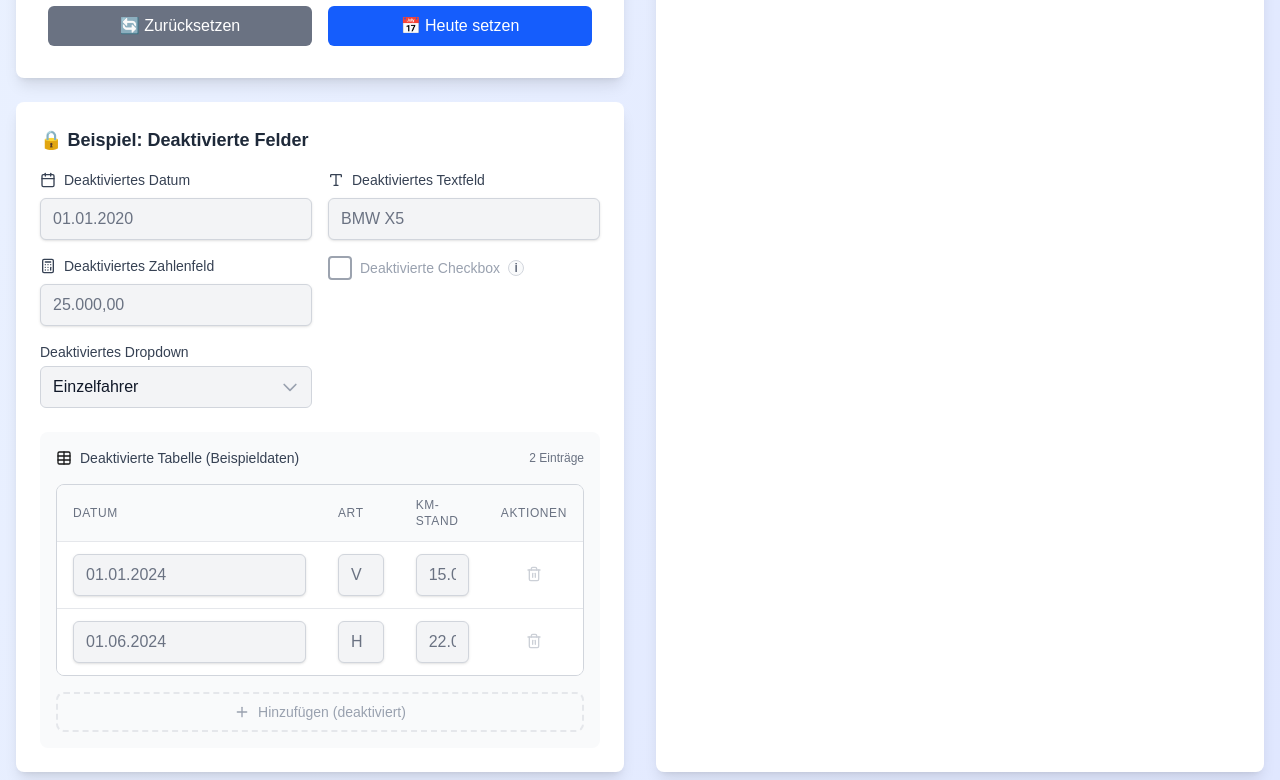
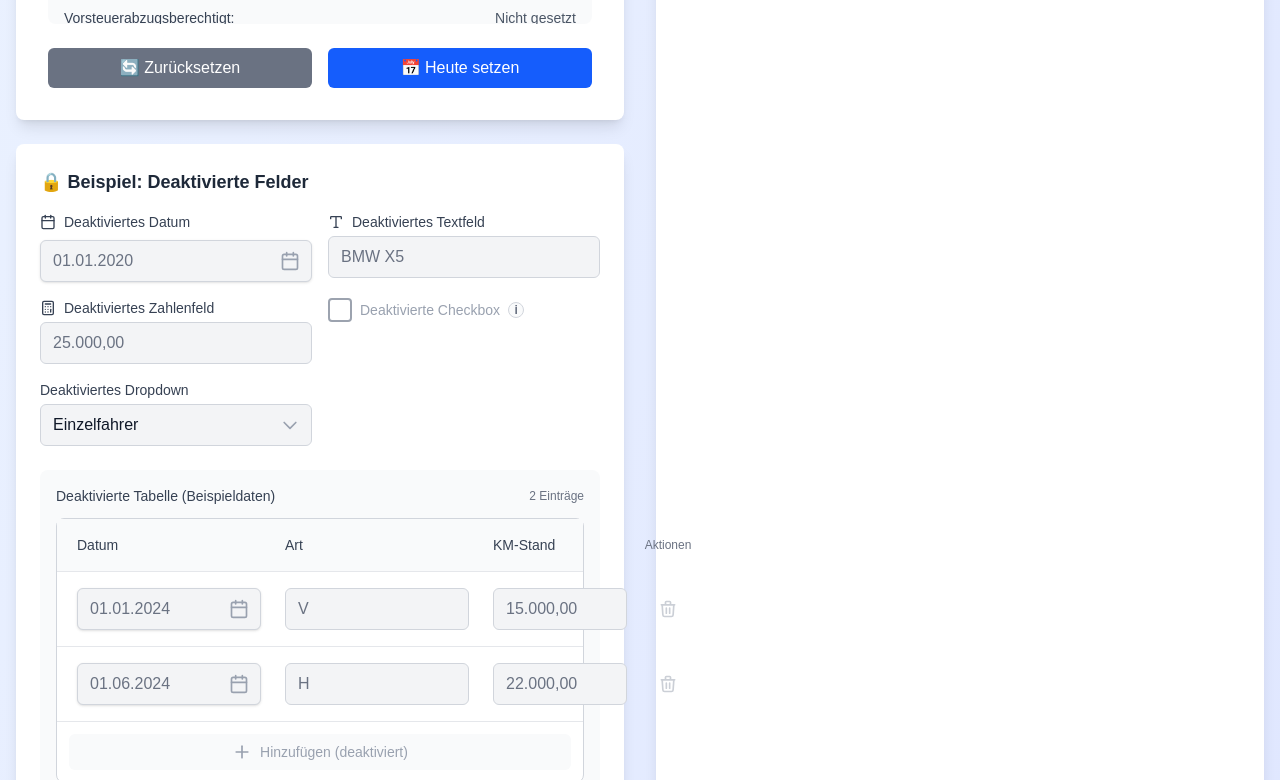
Before and after one commit to dsevenx/motor-date-app, a Next.js app: page / in a window 1280 px wide. Shown: the part 2020-2800 px from the top of the page. Built offline with nearby package versions, Linux system fonts and the light colour scheme.

Commit message:
erstmal Optik soweit

```diff
--- a/src/components/MotorDate.tsx
+++ b/src/components/MotorDate.tsx
@@ -2,20 +2,35 @@
 
 import { MotorDateProps } from "@/constants";
 import { Calendar } from 'lucide-react';
-import React, { useState } from "react";
+import React, { useState, useRef, useEffect } from "react";
 
 export const MotorDate: React.FC<MotorDateProps> = ({ value, onChange, label, disabled = false, hideLabel = false }) => {
+  // State für Calendar Picker
+  const [isOpen, setIsOpen] = useState<boolean>(false);
+  const [currentDate, setCurrentDate] = useState<Date>(new Date());
+
+  // State für manuelle Eingabe (bestehende Logik)
   const [inputValue, setInputValue] = useState('');
+
+  const dropdownRef = useRef<HTMLDivElement>(null);
   const inputRef = React.useRef<HTMLInputElement>(null);
 
-  // Convert ISO date (YYYY-MM-DD) to German format (DD.MM.YYYY)
+  // Deutsche Monatsnamen
+  const monthsLong: string[] = [
+    'Januar', 'Februar', 'März', 'April', 'Mai', 'Juni',
+    'Juli', 'August', 'September', 'Oktober', 'November', 'Dezember'
+  ];
+
+  const weekDays: string[] = ['So', 'Mo', 'Di', 'Mi', 'Do', 'Fr', 'Sa'];
+
+  // Convert ISO date (YYYY-MM-DD) to German format (DD.MM.YYYY) - bestehende Funktion
   const formatToGerman = (isoDate: string): string => {
-    if (!isoDate) return '';
+    if (!isoDate || isoDate === '0001-01-01') return '';
     const [year, month, day] = isoDate.split('-');
     return `${day}.${month}.${year}`;
   };
 
-  // Convert German format to ISO date
+  // Convert German format to ISO date - bestehende Funktion
   const parseGermanDate = (germanDate: string): string => {
     const numbers = germanDate.replace(/\D/g, '');
     if (numbers.length !== 8) return '';
@@ -36,14 +51,87 @@ export const MotorDate: React.FC<MotorDateProps> = ({ value, onChange, label, di
     return `${year}-${month.padStart(2, '0')}-${day.padStart(2, '0')}`;
   };
 
+  // Neue Funktionen für Calendar Picker
+  const formatToISO = (date: Date): string => {
+    const year = date.getFullYear();
+    const month = (date.getMonth() + 1).toString().padStart(2, '0');
+    const day = date.getDate().toString().padStart(2, '0');
+    return `${year}-${month}-${day}`;
+  };
+
+  const parseISODate = (dateString: string): Date | null => {
+    if (!dateString || dateString === '0001-01-01') return null;
+    const parts = dateString.split('-');
+    if (parts.length === 3) {
+      const year = parseInt(parts[0], 10);
+      const month = parseInt(parts[1], 10) - 1;
+      const day = parseInt(parts[2], 10);
+      return new Date(year, month, day);
+    }
+    return null;
+  };
+
+  const generateCalendarDays = (): Date[] => {
+    const year = currentDate.getFullYear();
+    const month = currentDate.getMonth();
+
+    const firstDay = new Date(year, month, 1);
+    const startDate = new Date(firstDay);
+    startDate.setDate(startDate.getDate() - firstDay.getDay());
+
+    const days: Date[] = [];
+    const currentDateObj = new Date(startDate);
+
+    for (let i = 0; i < 42; i++) {
+      days.push(new Date(currentDateObj));
+      currentDateObj.setDate(currentDateObj.getDate() + 1);
+    }
+
+    return days;
+  };
+
+  const isCurrentMonth = (date: Date): boolean => {
+    return date.getMonth() === currentDate.getMonth();
+  };
+
+  const isSelected = (date: Date): boolean => {
+    if (!value || value === '0001-01-01') return false;
+    const selectedDate = parseISODate(value);
+    return selectedDate !== null &&
+           selectedDate.getDate() === date.getDate() &&
+           selectedDate.getMonth() === date.getMonth() &&
+           selectedDate.getFullYear() === date.getFullYear();
+  };
+
+  const handleDateSelect = (date: Date): void => {
+    const isoDate = formatToISO(date);
+    onChange(isoDate);
+    setIsOpen(false);
+  };
+
+  const handleMonthChange = (direction: number): void => {
+    const newDate = new Date(currentDate);
+    newDate.setMonth(newDate.getMonth() + direction);
+    setCurrentDate(newDate);
+  };
+
   // Initialize input value
   React.useEffect(() => {
-    if (value) {
-      setInputValue(formatToGerman(value));
+    if (value && value !== '0001-01-01') {
+      const formatted = formatToGerman(value);
+      setInputValue(formatted);
+
+      // Set currentDate for calendar
+      const parsedDate = parseISODate(value);
+      if (parsedDate) {
+        setCurrentDate(parsedDate);
+      }
+    } else {
+      setInputValue('');
     }
   }, [value]);
 
-  // Handle input changes (required for controlled component)
+  // Handle input changes (required for controlled component) - bestehende Funktion
   const handleInputChange = () => {
     // Do nothing if disabled - React still needs this handler for controlled inputs
     if (disabled) return;
@@ -52,6 +140,7 @@ export const MotorDate: React.FC<MotorDateProps> = ({ value, onChange, label, di
     // This handler is mainly to satisfy React's controlled component requirements
   };
 
+  // Bestehende manuelle Eingabe-Logik
   const handleKeyDown = (e: React.KeyboardEvent<HTMLInputElement>) => {
     // Skip event handling if disabled
     if (disabled) return;
@@ -150,6 +239,20 @@ export const MotorDate: React.FC<MotorDateProps> = ({ value, onChange, label, di
     }
   };
 
+  // Schließt Dropdown bei Klick außerhalb
+  useEffect(() => {
+    const handleClickOutside = (event: MouseEvent): void => {
+      if (dropdownRef.current && !dropdownRef.current.contains(event.target as Node)) {
+        setIsOpen(false);
+      }
+    };
+
+    document.addEventListener('mousedown', handleClickOutside);
+    return () => document.removeEventListener('mousedown', handleClickOutside);
+  }, []);
+
+  const calendarDays: Date[] = generateCalendarDays();
+
   return (
     <div className="flex flex-col space-y-2">
       {!hideLabel && (
@@ -158,19 +261,24 @@ export const MotorDate: React.FC<MotorDateProps> = ({ value, onChange, label, di
           {label}
         </label>
       )}
+
+      <div className="relative w-full" ref={dropdownRef}>
+        {/* Input Field */}
+        <div className="relative">
           <input
             ref={inputRef}
             type="text"
             value={inputValue}
-        onChange={handleInputChange} // ← Hinzugefügt: React benötigt dies für controlled components
+            onChange={handleInputChange}
             onKeyDown={handleKeyDown}
             onPaste={handlePaste}
             placeholder="DD.MM.YYYY"
             disabled={disabled}
             readOnly={disabled}
             className={`
-          px-3 py-2 border border-gray-300 rounded-md shadow-sm
+              w-full px-3 py-2 border border-gray-300 rounded-md shadow-sm
               focus:outline-none focus:ring-2 focus:ring-blue-500 focus:border-blue-500
+              pr-10
               ${disabled
                 ? 'bg-gray-100 cursor-not-allowed text-gray-500'
                 : 'bg-white hover:border-gray-400'
@@ -178,6 +286,93 @@ export const MotorDate: React.FC<MotorDateProps> = ({ value, onChange, label, di
               transition-colors duration-200
             `}
           />
+
+          {/* Calendar Icon */}
+          <button
+            type="button"
+            onClick={() => !disabled && setIsOpen(!isOpen)}
+            disabled={disabled}
+            className="absolute right-2 top-1/2 transform -translate-y-1/2 p-1 hover:bg-gray-100 rounded disabled:cursor-not-allowed"
+          >
+            <Calendar className="w-5 h-5 text-gray-400" />
+          </button>
+        </div>
+
+        {/* Calendar Dropdown */}
+        {isOpen && !disabled && (
+          <div className="absolute z-50 mt-1 w-80 bg-white border border-gray-200 rounded-lg shadow-lg">
+            {/* Header */}
+            <div className="flex items-center justify-between p-4 border-b border-gray-200">
+              <button
+                onClick={() => handleMonthChange(-1)}
+                className="p-1 hover:bg-gray-100 rounded"
+                type="button"
+              >
+                <svg className="w-5 h-5" fill="none" stroke="currentColor" viewBox="0 0 24 24">
+                  <path strokeLinecap="round" strokeLinejoin="round" strokeWidth={2} d="M15 19l-7-7 7-7" />
+                </svg>
+              </button>
+
+              <div className="text-center">
+                <div className="font-medium text-lg">
+                  {monthsLong[currentDate.getMonth()]} {currentDate.getFullYear()}
+                </div>
+                <div className="text-sm text-blue-600 font-medium">
+                  Monat und Jahr wählen
+                </div>
+              </div>
+
+              <button
+                onClick={() => handleMonthChange(1)}
+                className="p-1 hover:bg-gray-100 rounded"
+                type="button"
+              >
+                <svg className="w-5 h-5" fill="none" stroke="currentColor" viewBox="0 0 24 24">
+                  <path strokeLinecap="round" strokeLinejoin="round" strokeWidth={2} d="M9 5l7 7-7 7" />
+                </svg>
+              </button>
+
+              <button
+                onClick={() => setIsOpen(false)}
+                className="p-1 hover:bg-gray-100 rounded ml-2"
+                type="button"
+              >
+                <svg className="w-5 h-5" fill="none" stroke="currentColor" viewBox="0 0 24 24">
+                  <path strokeLinecap="round" strokeLinejoin="round" strokeWidth={2} d="M6 18L18 6M6 6l12 12" />
+                </svg>
+              </button>
+            </div>
+
+            {/* Weekday Headers */}
+            <div className="grid grid-cols-7 border-b border-gray-200">
+              {weekDays.map((day) => (
+                <div key={day} className="p-2 text-center text-sm font-medium text-gray-500">
+                  {day}
+                </div>
+              ))}
+            </div>
+
+            {/* Calendar Days */}
+            <div className="grid grid-cols-7">
+              {calendarDays.map((date, index) => (
+                <button
+                  key={index}
+                  onClick={() => handleDateSelect(date)}
+                  type="button"
+                  className={`
+                    p-2 text-sm hover:bg-gray-100 transition-colors
+                    ${!isCurrentMonth(date) ? 'text-gray-300' : 'text-gray-900'}
+                    ${isSelected(date) ? 'bg-blue-600 text-white hover:bg-blue-700' : ''}
+                    ${isSelected(date) ? 'rounded-full' : ''}
+                  `}
+                >
+                  {date.getDate()}
+                </button>
+              ))}
+            </div>
+          </div>
+        )}
+      </div>
     </div>
   );
 };
--- a/src/components/MotorEditNumber.tsx
+++ b/src/components/MotorEditNumber.tsx
@@ -203,13 +203,16 @@ export const MotorEditNumber: React.FC<MotorEditNumberProps> = ({
   };
 
   return (
-    <div className="flex flex-col space-y-2">
-      {!hideLabel && (
-        <label className="text-sm font-medium text-gray-700 flex items-center gap-2">
+    <div className="relative w-full">
+      {/* Label - nur anzeigen wenn vorhanden und nicht versteckt */}
+      {label && !hideLabel && (
+        <label className="block text-sm font-medium text-gray-700 mb-1 flex items-center gap-2">
           <Icon className="w-4 h-4" />
           {label}
         </label>
       )}
+
+      {/* Input Field */}
       <div className="relative">
         <input
           type="text"
@@ -221,11 +224,12 @@ export const MotorEditNumber: React.FC<MotorEditNumberProps> = ({
           placeholder={getPlaceholderText()}
           disabled={disabled}
           className={`
-            w-full px-3 py-2 border rounded-md shadow-sm
-            focus:outline-none focus:ring-2 focus:ring-blue-500 focus:border-blue-500
+            w-full px-3 py-2 border border-gray-300 rounded-md
+            focus:outline-none focus:ring-2 focus:ring-blue-500 focus:border-transparent
+            disabled:bg-gray-100 disabled:cursor-not-allowed
             ${disabled
-              ? 'bg-gray-100 cursor-not-allowed text-gray-500 border-gray-200'
-              : 'bg-white hover:border-gray-400'
+              ? 'text-gray-500'
+              : 'text-gray-900'
             }
             ${isFocused ? 'border-blue-500' : 'border-gray-300'}
             transition-colors duration-200
@@ -248,8 +252,8 @@ export const MotorEditNumber: React.FC<MotorEditNumberProps> = ({
       </div>
 
       {/* Hilfstext */}
-      {(min !== undefined || max !== undefined) && (
-        <div className="text-xs text-gray-500">
+      {(min !== undefined || max !== undefined) && !hideLabel && (
+        <div className="text-xs text-gray-400 mt-1 text-right">
           {min !== undefined && max !== undefined
             ? `Bereich: ${min} bis ${max}`
             : min !== undefined
--- a/src/components/MotorEditText.tsx
+++ b/src/components/MotorEditText.tsx
@@ -46,9 +46,10 @@ export const MotorEditText: React.FC<MotorEditTextProps> = ({
   };
 
   return (
-    <div className="flex flex-col space-y-2">
-      {!hideLabel && (
-        <label className="text-sm font-medium text-gray-700 flex items-center gap-2">
+    <div className="relative w-full">
+      {/* Label - nur anzeigen wenn vorhanden und nicht versteckt */}
+      {label && !hideLabel && (
+        <label className="block text-sm font-medium text-gray-700 mb-1 flex items-center gap-2">
           <Type className="w-4 h-4" />
           {label}
           {maxLength && (
@@ -58,6 +59,8 @@ export const MotorEditText: React.FC<MotorEditTextProps> = ({
           )}
         </label>
       )}
+
+      {/* Input Field */}
       <div className="relative">
         <input
           type="text"
@@ -69,16 +72,18 @@ export const MotorEditText: React.FC<MotorEditTextProps> = ({
           disabled={disabled}
           maxLength={maxLength}
           className={`
-            w-full px-3 py-2 border rounded-md shadow-sm
-            focus:outline-none focus:ring-2 focus:ring-blue-500 focus:border-blue-500
+            w-full px-3 py-2 border border-gray-300 rounded-md
+            focus:outline-none focus:ring-2 focus:ring-blue-500 focus:border-transparent
+            disabled:bg-gray-100 disabled:cursor-not-allowed
             ${disabled
-              ? 'bg-gray-100 cursor-not-allowed text-gray-500 border-gray-200'
-              : 'bg-white hover:border-gray-400'
+              ? 'text-gray-500'
+              : 'text-gray-900'
             }
             ${isFocused ? 'border-blue-500' : 'border-gray-300'}
             transition-colors duration-200
           `}
         />
+
         {/* Anzeige der aktuellen Länge bei Fokus */}
         {isFocused && maxLength && (
           <div className="absolute right-2 top-1/2 transform -translate-y-1/2">
@@ -90,6 +95,13 @@ export const MotorEditText: React.FC<MotorEditTextProps> = ({
           </div>
         )}
       </div>
+
+      {/* Character count (wenn maxLength gesetzt ist) */}
+      {maxLength && !hideLabel && (
+        <div className="text-xs text-gray-400 mt-1 text-right">
+          {value.length}/{maxLength}
+        </div>
+      )}
     </div>
   );
 };
--- a/src/components/MotorTable.tsx
+++ b/src/components/MotorTable.tsx
@@ -1,13 +1,13 @@
 "use client"
 
 import React, { useState } from 'react';
-import { Plus, Trash2, Table } from 'lucide-react';
+import { Plus } from 'lucide-react';
 import { MotorDate } from './MotorDate';
 import { MotorEditText } from './MotorEditText';
 import { MotorEditNumber } from './MotorEditNumber';
 import { MotorCheckBox } from './MotorCheckBox';
 import { MotorDropDown } from './MotorDropDown';
-import { TableRow, TableColumn, FieldType } from '@/constants/fieldConfig';
+import { TableRow, TableColumn } from '@/constants/fieldConfig';
 
 export interface MotorTableProps {
   value: TableRow[];
@@ -24,7 +24,7 @@ export const MotorTable: React.FC<MotorTableProps> = ({
   onChange,
   label,
   columns,
-  addButtonText = 'Zeile hinzufügen',
+  addButtonText = 'Neue Zeile hinzufügen',
   emptyText = 'Keine Daten vorhanden',
   disabled = false
 }) => {
@@ -175,10 +175,9 @@ export const MotorTable: React.FC<MotorTableProps> = ({
   };
 
   return (
-    <div className="flex flex-col space-y-4">
+    <div className="relative w-full">
       {/* Header */}
-      <div className="flex items-center gap-2">
-        <Table className="w-4 h-4" />
+      <div className="flex items-center gap-2 mb-3">
         <label className="text-sm font-medium text-gray-700">
           {label}
         </label>
@@ -187,64 +186,74 @@ export const MotorTable: React.FC<MotorTableProps> = ({
         </span>
       </div>
 
-      {/* Tabelle */}
-      <div className="border border-gray-300 rounded-lg overflow-hidden">
+      {/* Table Container */}
+      <div className="border border-gray-300 rounded-lg bg-white overflow-visible">
         {value.length === 0 ? (
           // Leere Tabelle
-          <div className="p-8 text-center text-gray-500 bg-gray-50">
-            <Table className="w-8 h-8 mx-auto mb-2 text-gray-400" />
+          <div className="p-8 text-center text-gray-500 bg-gray-50 rounded-lg">
+            <div className="w-8 h-8 mx-auto mb-2 text-gray-400">
+              <svg fill="none" stroke="currentColor" viewBox="0 0 24 24">
+                <path strokeLinecap="round" strokeLinejoin="round" strokeWidth={2} d="M9 17V7m0 10a2 2 0 01-2 2H5a2 2 0 01-2-2V7a2 2 0 012-2h2a2 2 0 012 2m0 10a2 2 0 002 2h2a2 2 0 002-2M9 7a2 2 0 012-2h2a2 2 0 012 2m0 10V7m0 10a2 2 0 002 2h2a2 2 0 002-2V7a2 2 0 00-2-2H5a2 2 0 00-2 2v12a2 2 0 002 2h2a2 2 0 002-2z" />
+              </svg>
+            </div>
             <p className="text-sm">{emptyText}</p>
           </div>
         ) : (
-          // Tabelle mit Daten
-          <div className="overflow-x-auto">
-            <table className="w-full">
-              {/* Tabellen-Header */}
-              <thead className="bg-gray-50 border-b border-gray-200">
-                <tr>
+          <>
+            {/* Table Header */}
+            <div className="bg-gray-50 border-b border-gray-200">
+              <div
+                className="grid gap-2 p-3"
+                style={{
+                  gridTemplateColumns: `repeat(${columns.length}, 1fr) 50px`
+                }}
+              >
                 {columns.map((column) => (
-                    <th
+                  <div
                     key={column.key}
-                      className="px-4 py-3 text-left text-xs font-medium text-gray-500 uppercase tracking-wider"
+                    className="text-sm font-medium text-gray-700 px-2 py-1 flex items-center"
                     style={{ width: column.width || 'auto' }}
                   >
                     {column.label}
-                    </th>
+                  </div>
                 ))}
-                  <th className="px-4 py-3 text-center text-xs font-medium text-gray-500 uppercase tracking-wider w-16">
+                <div className="text-xs font-medium text-gray-500 text-center flex items-center justify-center">
                   Aktionen
-                  </th>
-                </tr>
-              </thead>
+                </div>
+              </div>
+            </div>
 
-              {/* Tabellen-Body */}
-              <tbody className="bg-white divide-y divide-gray-200">
+            {/* Table Body */}
+            <div className="divide-y divide-gray-200 overflow-visible">
               {value.map((row, rowIndex) => (
-                  <tr
+                <div
                   key={row.id}
-                    className={`hover:bg-gray-50 transition-colors duration-150 ${
-                      rowIndex % 2 === 0 ? 'bg-white' : 'bg-gray-25'
+                  className={`grid gap-2 p-3 hover:bg-gray-50 transition-colors overflow-visible ${
+                    hoveredRowId === row.id ? 'bg-gray-50' : rowIndex % 2 === 0 ? 'bg-white' : 'bg-gray-25'
                   }`}
+                  style={{
+                    gridTemplateColumns: `repeat(${columns.length}, 1fr) 50px`
+                  }}
                   onMouseEnter={() => setHoveredRowId(row.id)}
                   onMouseLeave={() => setHoveredRowId(null)}
                 >
                   {columns.map((column) => (
-                      <td
+                    <div
                       key={`${row.id}-${column.key}`}
-                        className="px-4 py-3"
+                      className="px-2 py-1 flex items-center overflow-visible relative"
                       style={{ width: column.width || 'auto' }}
                     >
                       {renderCell(row, column)}
-                      </td>
+                    </div>
                   ))}
 
                   {/* Aktionen-Spalte */}
-                    <td className="px-4 py-3 text-center">
+                  <div className="flex items-center justify-center px-2 py-1">
                     <button
                       onClick={() => deleteRow(row.id)}
                       disabled={disabled}
                       className={`
-                          p-1 rounded-md transition-all duration-200
+                        w-8 h-8 flex items-center justify-center rounded-full transition-all duration-200
                         ${hoveredRowId === row.id
                           ? 'text-red-600 hover:bg-red-50 hover:text-red-700'
                           : 'text-gray-400 hover:text-red-500'
@@ -255,34 +264,44 @@ export const MotorTable: React.FC<MotorTableProps> = ({
                         }
                       `}
                       title="Zeile löschen"
+                      type="button"
                     >
-                        <Trash2 className="w-4 h-4" />
+                      <svg className="w-5 h-5" fill="none" stroke="currentColor" viewBox="0 0 24 24">
+                        <path strokeLinecap="round" strokeLinejoin="round" strokeWidth={2} d="M19 7l-.867 12.142A2 2 0 0116.138 21H7.862a2 2 0 01-1.995-1.858L5 7m5 4v6m4-6v6m1-10V4a1 1 0 00-1-1h-4a1 1 0 00-1 1v3M4 7h16" />
+                      </svg>
                     </button>
-                    </td>
-                  </tr>
+                  </div>
+                </div>
               ))}
-              </tbody>
-            </table>
             </div>
+          </>
         )}
-      </div>
 
-      {/* Hinzufügen-Button */}
+        {/* Add Button Row */}
+        <div className="border-t border-gray-200 p-3">
           <button
             onClick={addRow}
             disabled={disabled}
             className={`
-          flex items-center justify-center gap-2 px-4 py-2 border-2 border-dashed rounded-lg
-          transition-all duration-200
+              w-full flex items-center justify-center gap-2 py-2 px-4 rounded-md
+              transition-colors duration-200
               ${disabled
-            ? 'border-gray-200 text-gray-400 cursor-not-allowed bg-gray-50'
-            : 'border-gray-300 text-gray-600 hover:border-blue-400 hover:text-blue-600 hover:bg-blue-50'
+                ? 'text-gray-400 cursor-not-allowed bg-gray-50'
+                : 'text-green-600 hover:bg-green-50 hover:text-green-700'
               }
             `}
+            type="button"
           >
-        <Plus className="w-4 h-4" />
+            <Plus className="w-5 h-5" />
             <span className="text-sm font-medium">{addButtonText}</span>
           </button>
         </div>
+      </div>
+
+      {/* Info Text */}
+      <div className="text-xs text-gray-500 mt-2">
+        {value.length} {value.length === 1 ? 'Eintrag' : 'Einträge'}
+      </div>
+    </div>
   );
 };
```
Also changed, not shown: src/constants/fieldConfig.tsx (+4 -4 lines). Lines whose indentation alone changed are shown as unchanged.
